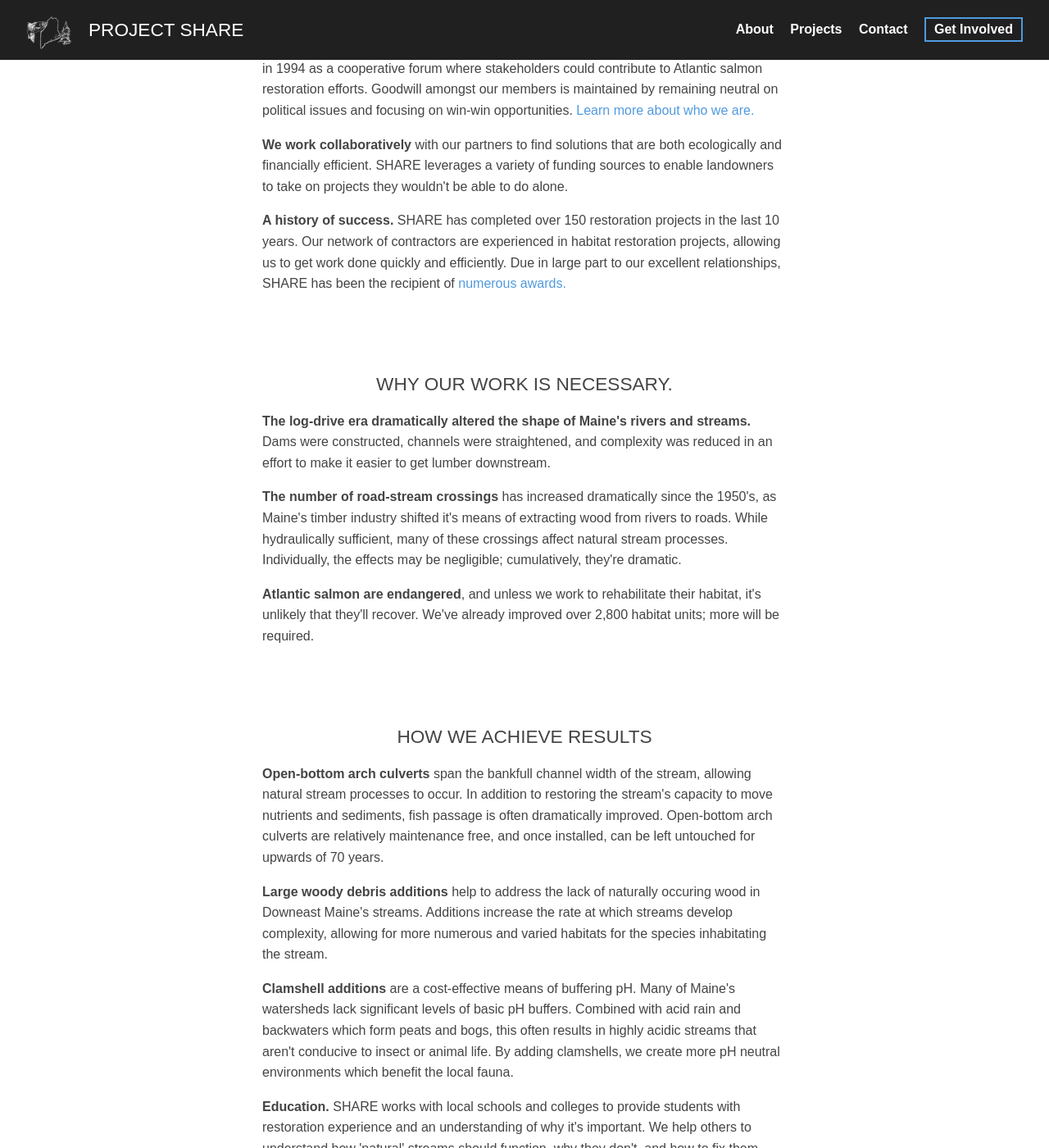
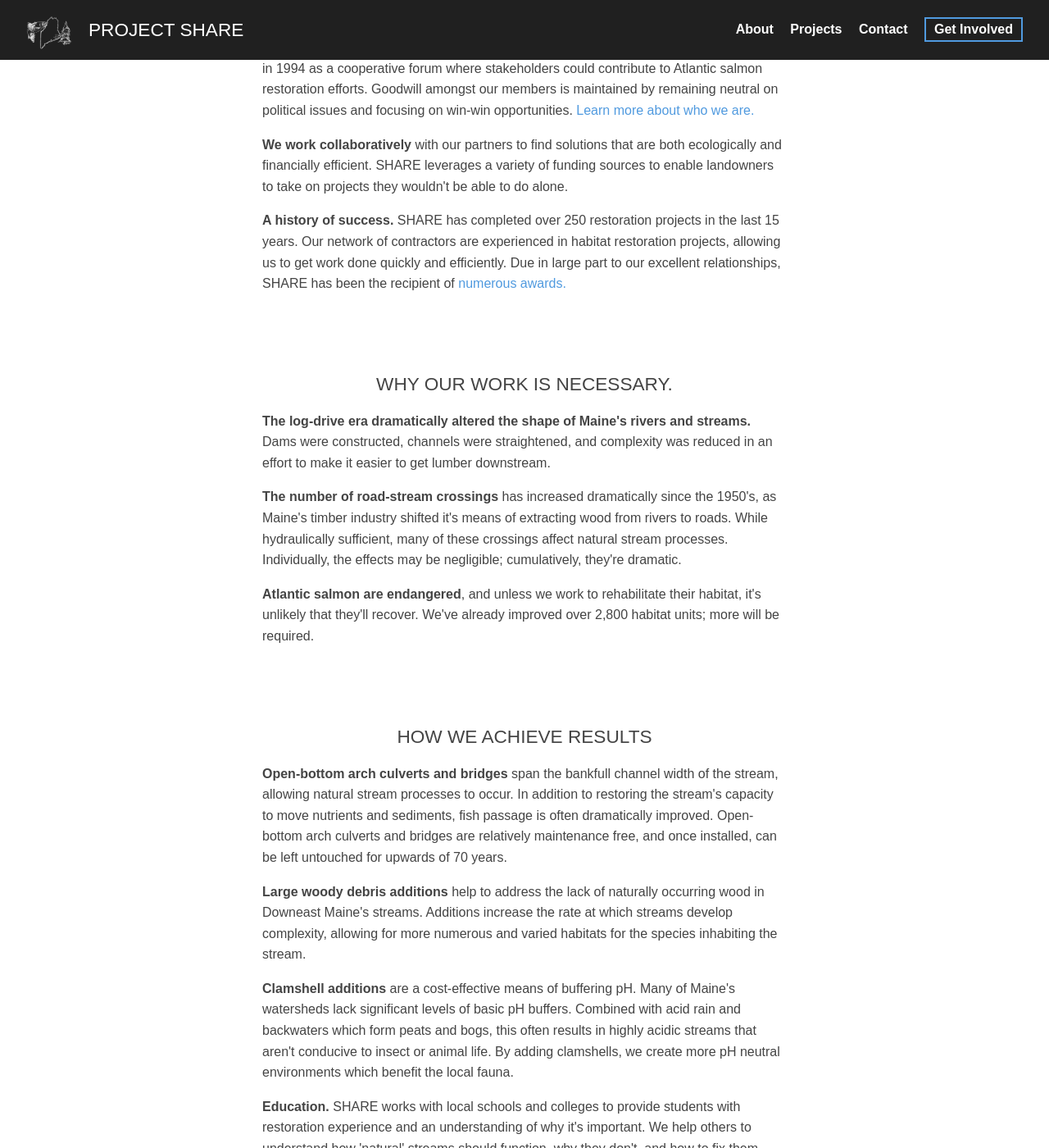
Before and after one commit to salmonhabitat/salmonhabitat, a Jekyll site: the page built from about.html, in a window 1280 px wide and 1400 px high, scrolled down 441 px. Shown: the whole window at 82% size. Built offline with Jekyll 4.4.1, drawn with Linux system fonts in a browser that asks for light colours; nearby versions of some CDN libraries; a script that is not in the unit is left out.

Commit message:
updated about page per Steven's requests

```diff
--- a/_includes/story/how.html
+++ b/_includes/story/how.html
@@ -2,9 +2,9 @@
 
 	<h2>How we achieve results</h2>
 
-	<p><span class='bold'>Open-bottom arch culverts</span> span the bankfull channel width of the stream, allowing natural stream processes to occur. In addition to restoring the stream's capacity to move nutrients and sediments, fish passage is often dramatically improved. Open-bottom arch culverts are relatively maintenance free, and once installed, can be left untouched for upwards of 70 years.</p>
+	<p><span class='bold'>Open-bottom arch culverts and bridges</span> span the bankfull channel width of the stream, allowing natural stream processes to occur. In addition to restoring the stream's capacity to move nutrients and sediments, fish passage is often dramatically improved. Open-bottom arch culverts and bridges are relatively maintenance free, and once installed, can be left untouched for upwards of 70 years.</p>
 
-	<p><span class='bold'>Large woody debris additions</span> help to address the lack of naturally occuring wood in Downeast Maine's streams. Additions increase the rate at which streams develop complexity, allowing for more numerous and varied habitats for the species inhabitating the stream.</p>
+	<p><span class='bold'>Large woody debris additions</span> help to address the lack of naturally occurring wood in Downeast Maine's streams. Additions increase the rate at which streams develop complexity, allowing for more numerous and varied habitats for the species inhabiting the stream.</p>
 
 	<p><span class='bold'>Clamshell additions</span> are a cost-effective means of buffering pH. Many of Maine's watersheds lack significant levels of basic pH buffers. Combined with acid rain and backwaters which form peats and bogs, this often results in highly acidic streams that aren't conducive to insect or animal life. By adding clamshells, we create more pH neutral environments which benefit the local fauna.</p>
 
--- a/_includes/story/what.html
+++ b/_includes/story/what.html
@@ -6,6 +6,6 @@
 
 	<p><span class='bold'>We work collaboratively</span> with our partners to find solutions that are both ecologically and financially efficient. SHARE leverages a variety of funding sources to enable landowners to take on projects they wouldn't be able to do alone.</p>
 
-	<p><span class='bold'>A history of success.</span> SHARE has completed over 150 restoration projects in the last 10 years. Our network of contractors are experienced in habitat restoration projects, allowing us to get work done quickly and efficiently. Due in large part to our excellent relationships, SHARE has been the recipient of <a href='/about.html#awards'>numerous awards.</a></p>
+	<p><span class='bold'>A history of success.</span> SHARE has completed over 250 restoration projects in the last 15 years. Our network of contractors are experienced in habitat restoration projects, allowing us to get work done quickly and efficiently. Due in large part to our excellent relationships, SHARE has been the recipient of <a href='/about.html#awards'>numerous awards.</a></p>
 
 </section>
```
